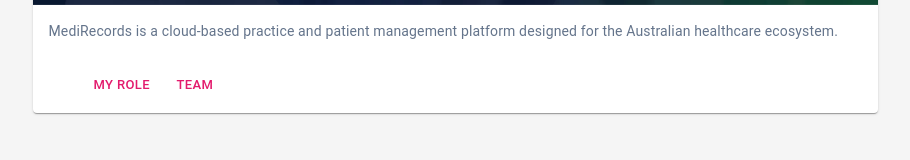
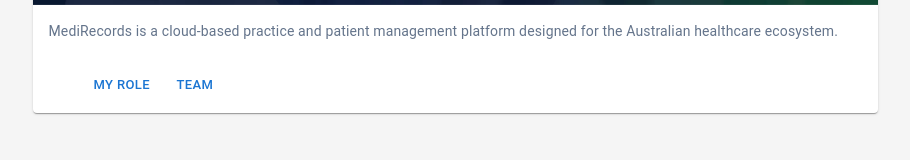
Before and after one commit to deejaygeroso/portfolio, a Next.js app: page / in a window 1280 px wide. Shown: the part 751-911 px from the top of the page, without its empty margins (185-1095 px from the left). Built offline with nearby package versions, Linux system fonts and the light colour scheme; some icons are missing; what @mui/material-nextjs would draw is missing.

Commit message:
create theme file

```diff
--- a/src/pages/_app.tsx
+++ b/src/pages/_app.tsx
@@ -1,35 +1,13 @@
 import type { AppProps } from 'next/app';
 
 import CssBaseline from '@mui/material/CssBaseline';
-import { ThemeProvider, createTheme } from '@mui/material/styles';
+import { ThemeProvider } from '@mui/material/styles';
 
 import 'swiper/css';
 import 'swiper/css/navigation';
 import 'swiper/css/pagination';
 
-const theme = createTheme({
-  palette: {
-    primary: {
-      main: '#e31b6d',
-      contrastText: '#ffffff',
-    },
-    secondary: {
-      main: '#d2f5ff',
-      contrastText: '#171a1c',
-    },
-    background: {
-      default: '#f5f5f5',
-      paper: '#ffffff',
-    },
-    text: {
-      primary: '#171a1c',
-      secondary: '#64748B',
-    },
-  },
-  typography: {
-    fontFamily: '"Roboto", "Helvetica", "Arial", sans-serif',
-  },
-});
+import theme from './theme';
 
 export default function MyApp(props: Readonly<AppProps>) {
   const { Component, pageProps } = props;
--- /dev/null
+++ b/src/pages/theme.tsx
@@ -0,0 +1,31 @@
+import { createTheme } from '@mui/material/styles';
+
+import 'swiper/css';
+import 'swiper/css/navigation';
+import 'swiper/css/pagination';
+
+const theme = createTheme({
+  palette: {
+    primary: {
+      main: '#1b75d2',
+      contrastText: '#ffffff',
+    },
+    secondary: {
+      main: '#d2f5ff',
+      contrastText: '#171a1c',
+    },
+    background: {
+      default: '#f5f5f5',
+      paper: '#ffffff',
+    },
+    text: {
+      primary: '#171a1c',
+      secondary: '#64748B',
+    },
+  },
+  typography: {
+    fontFamily: '"Roboto", "Helvetica", "Arial", sans-serif',
+  },
+});
+
+export default theme;
```
